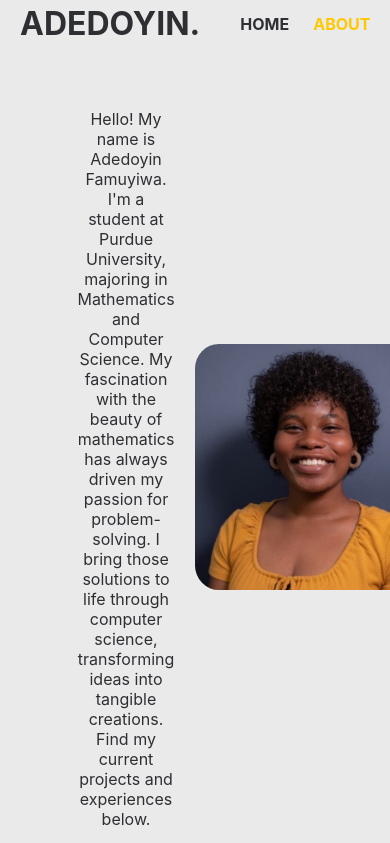
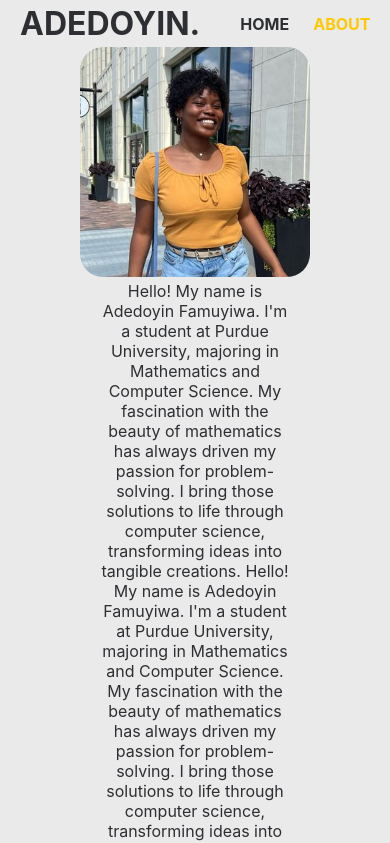
Before and after one commit to doyxn/doyxn.github.io, a React (Create React App) app: page /pages/About in a window 390 px wide. Shown: the top 843 px of the page. Built offline with nearby package versions, Linux system fonts and the light colour scheme.

Commit message:
about page done, waiting on permanent info

```diff
--- a/src/components/pages/About.js
+++ b/src/components/pages/About.js
@@ -1,9 +1,29 @@
-import profileImage from "../images/1700146765465.jpg"
+import {useState, useEffect} from 'react';
+import profileImage from "../images/profile.jpg"
 export default function About() {
+        const [isColumnMode, setColumnMode] = useState(false);
+
+        useEffect(() => {
+            const handleResize = () => {
+                setColumnMode(window.innerWidth <= 50);
+            };
+
+            handleResize();
+
+            window.addEventListener("resize", handleResize);
+
+            return () => window.removeEventListener("resize", handleResize);
+        }, []);
+
+
     return (
         <div className="App">
           <header className="App-header">
             <div className="content">
+
+                <div className={`profile-image ${isColumnMode ? "column-mode" : ""}`}>
+                    <img src={profileImage} alt="Profile" />
+                </div>
                 <div className= "text">
                     <p>
                     Hello! My name is Adedoyin Famuyiwa. I'm a student at Purdue University,
@@ -11,13 +31,41 @@ export default function About() {
                     beauty of mathematics has always driven my passion for problem-solving.
                         I bring those solutions to life through computer science, transforming
                         ideas into tangible creations.
+                        Hello! My name is Adedoyin Famuyiwa. I'm a student at Purdue University,
+                    majoring in Mathematics and Computer Science. My fascination with the
+                    beauty of mathematics has always driven my passion for problem-solving.
+                        I bring those solutions to life through computer science, transforming
+                        ideas into tangible creations.
+                        Hello! My name is Adedoyin Famuyiwa. I'm a student at Purdue University,
+                    majoring in Mathematics and Computer Science. My fascination with the
+                    beauty of mathematics has always driven my passion for problem-solving.
+                        I bring those solutions to life through computer science, transforming
+                        ideas into tangible creations
+                        Hello! My name is Adedoyin Famuyiwa. I'm a student at Purdue University,
+                    majoring in Mathematics and Computer Science. My fascination with the
+                    beauty of mathematics has always driven my passion for problem-solving.
+                        I bring those solutions to life through computer science, transforming
+                        ideas into tangible creations
+                        Hello! My name is Adedoyin Famuyiwa. I'm a student at Purdue University,
+                    majoring in Mathematics and Computer Science. My fascination with the
+                    beauty of mathematics has always driven my passion for problem-solving.
+                        I bring those solutions to life through computer science, transforming
+                        ideas into tangible creations
+                        Hello! My name is Adedoyin Famuyiwa. I'm a student at Purdue University,
+                    majoring in Mathematics and Computer Science. My fascination with the
+                    beauty of mathematics has always driven my passion for problem-solving.
+                        I bring those solutions to life through computer science, transforming
+                        ideas into tangible creations
+                        Hello! My name is Adedoyin Famuyiwa. I'm a student at Purdue University,
+                    majoring in Mathematics and Computer Science. My fascination with the
+                    beauty of mathematics has always driven my passion for problem-solving.
+                        I bring those solutions to life through computer science, transforming
+                        ideas into tangible creations
+
                     </p>
                     <p >
                     Find my current projects and experiences below.
                     </p>
-                </div>
-                <div className="profile-image">
-                    <img src={profileImage} alt="Profile" />
                 </div>
 
                 </div>
@@ -25,4 +73,5 @@ export default function About() {
           </header>
         </div>
       );
+
 }
--- a/src/stylesheets/App.css
+++ b/src/stylesheets/App.css
@@ -6,7 +6,7 @@
 .container {
   /* margin: 1rem; */
   text-align: center;
-  padding: 0 16rem;
+  padding: 0 5rem;
 }
 
 .App {
@@ -22,7 +22,6 @@
   background-color: #eaeaea;
   min-height: 100vh;
   display: flex;
-  flex-direction: column;
   align-items: center;
   justify-content: center;
   /* font-size: calc(10px + 2vmin); */
@@ -31,21 +30,47 @@
 /* Add this style for the new structure */
 .App .content {
   display: flex;
+  /* flex-direction: column-reverse; */
   justify-content: space-between;
   align-items: center;
+}
+
+@media (max-width: 50rem) {
+  .App .content{
+    flex-direction: column;
+    align-items: center;
+  }
+
+  .App .text {
+    margin-left: 0rem;
+    margin-right: 0;
+    margin-bottom: 1.25rem;
+  }
+
+  .App .profile-image img {
+    margin-left: 0;
+    max-width: 100%;
+    transition: max-height 0.3s ease-in-out;
+  }
+
+  .App .profile-image img.column-mode {
+    max-height: 12.5rem;
+  }
 }
 
 /* Adjust margin or padding as needed */
 .App .text {
   margin-right: 20px; /* Example margin, adjust as needed */
+  margin-left: 1.25rem;
 }
 
 .App .profile-image img {
-  width: 15rem; /* Adjust the width as needed */
+  width: 18rem; /* Adjust the width as needed */
   height: auto;
   border-radius: 10%; /* Optional: For a circular profile image */
 }
 
+/* Navbar Components as seen in Navbar.js */
 .nav {
   background-color: #eaeaea;
   color: #2e2f33;
@@ -151,6 +176,7 @@ a {
   text-decoration: none;
   font-weight: bold;
 }
+/* Footer content -> Footer.js */
 
 .footer-container {
   display: flex;
```
